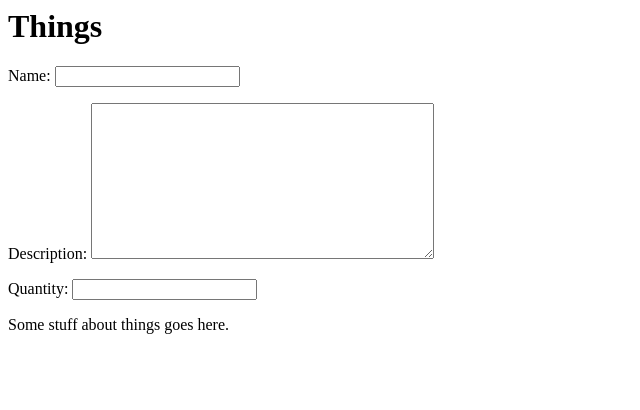
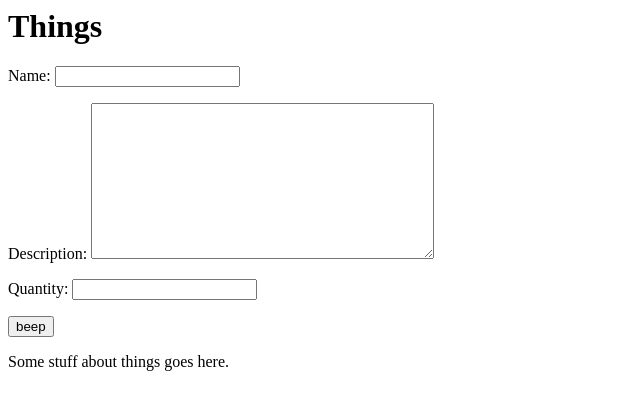
Before and after one commit to KCL-SEG/things-2-YasmineX, a Django app: page / in a window 1280 px wide. Shown: the top 410 px of the page, without its empty margins (0-640 px from the left). Run offline with Django 3.2, Linux system fonts and the light colour scheme.

Commit message:
Completed Exercise

```diff
--- a/things/templates/home.html
+++ b/things/templates/home.html
@@ -9,6 +9,8 @@
   <form action = "{% url 'home' %}" method = 'post'>
     {% csrf_token %}
     {{ form.as_p }}
+
+    <input type = 'submit' value = 'beep'>
   <p>Some stuff about things goes here.</p>
 </body>
 </html>
```
